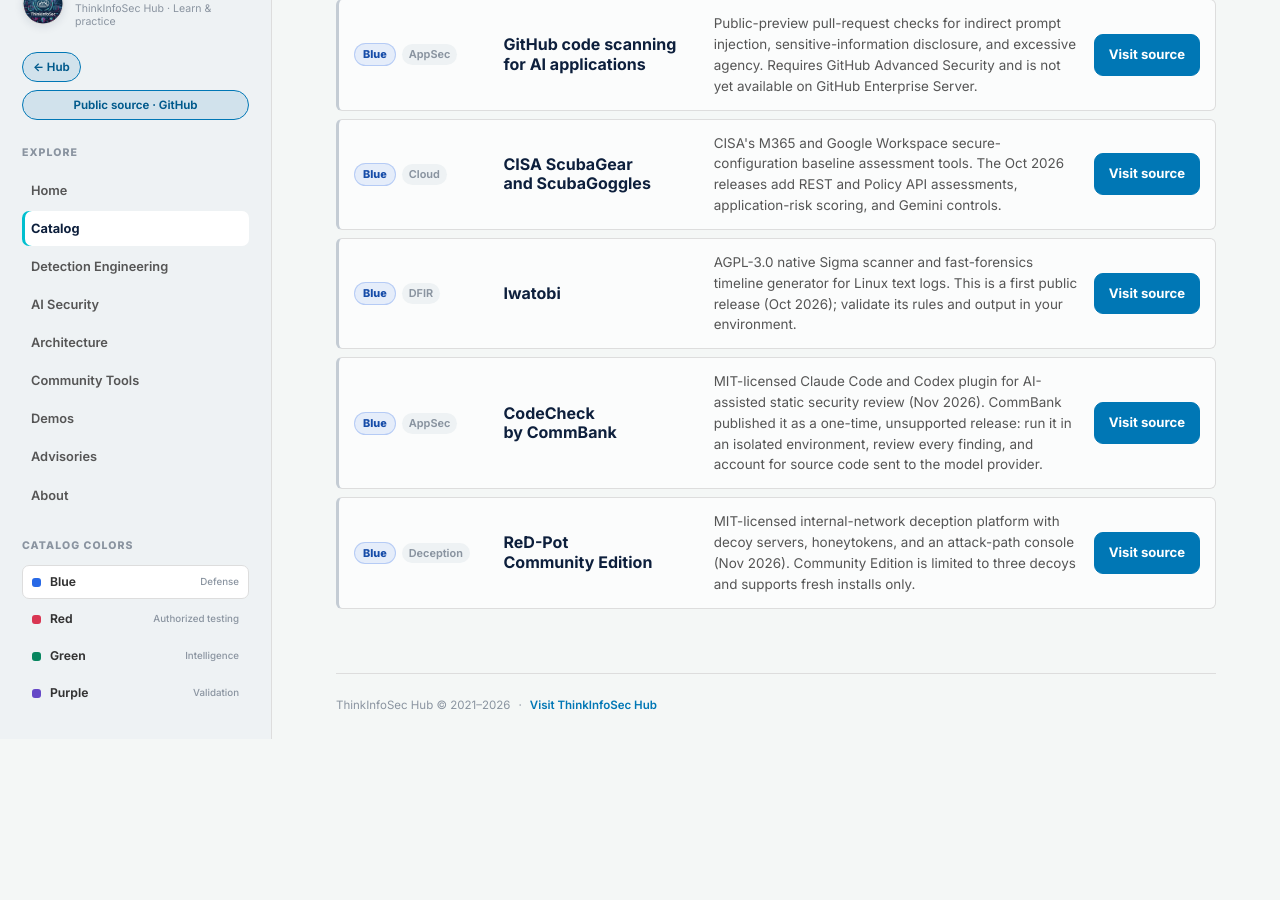
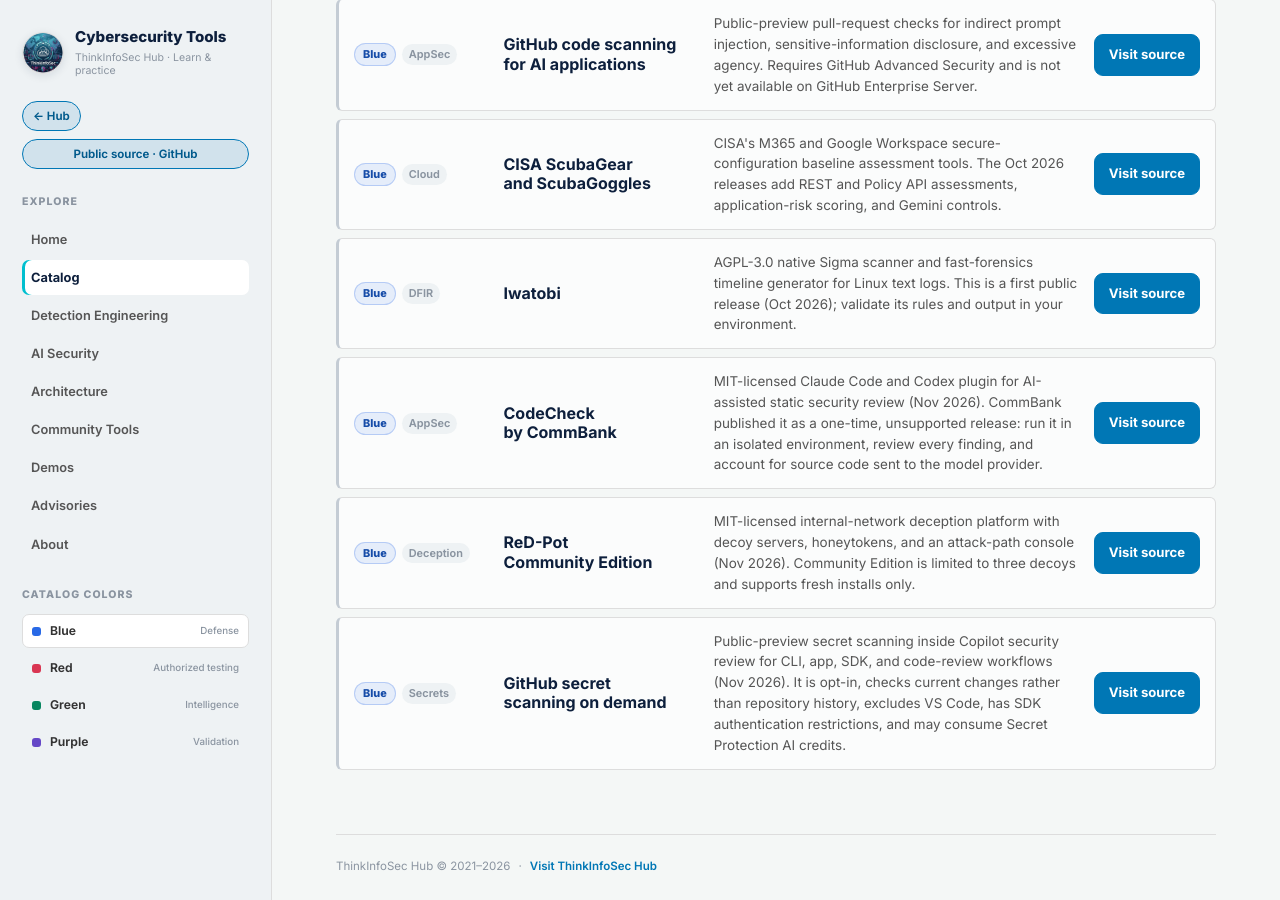
Before and after one commit to amcamillo/Cybersecurity_Tools, a Jekyll site: the page built from docs/01-catalog/blue.md, in a window 1280 px wide and 900 px high, scrolled down 2654 px. Built offline with Jekyll 4.4.1, drawn with Linux system fonts in a browser that asks for light colours; before the commit the page ends 3393 px from its top, so only the background shows below that; some of the changed text lies outside the part shown.

Commit message:
content: update MISP and secret scanning resources
Co-authored-by: Autoisland <Autoisland@users.noreply.github.com>

```diff
--- a/docs/01-catalog/blue.md
+++ b/docs/01-catalog/blue.md
@@ -188,5 +188,11 @@ permalink: /catalog/blue/
     <p>MIT-licensed internal-network deception platform with decoy servers, honeytokens, and an attack-path console (Nov 2026). Community Edition is limited to three decoys and supports fresh installs only.</p>
     <a class="button" href="https://github.com/RedSideSecurity/ReD-Pot">Visit source</a>
   </article>
+  <article class="card" data-filter-item data-tags="Blue,Secrets,Git,AI security">
+    <div class="card__meta"><span class="team-chip team-chip--blue">Blue</span><span class="category-chip">Secrets</span></div>
+    <h3>GitHub secret scanning on demand</h3>
+    <p>Public-preview secret scanning inside Copilot security review for CLI, app, SDK, and code-review workflows (Nov 2026). It is opt-in, checks current changes rather than repository history, excludes VS Code, has SDK authentication restrictions, and may consume Secret Protection AI credits.</p>
+    <a class="button" href="https://github.blog/changelog/2026-11-17-secret-scanning-on-demand-for-developers-and-agents/">Visit source</a>
+  </article>
 </div>
 </section>
```
Also changed, not shown: docs/01-catalog/green.md (+2 -2 lines), docs/05-community-tools/index.md (+2 -2 lines), README.md.
